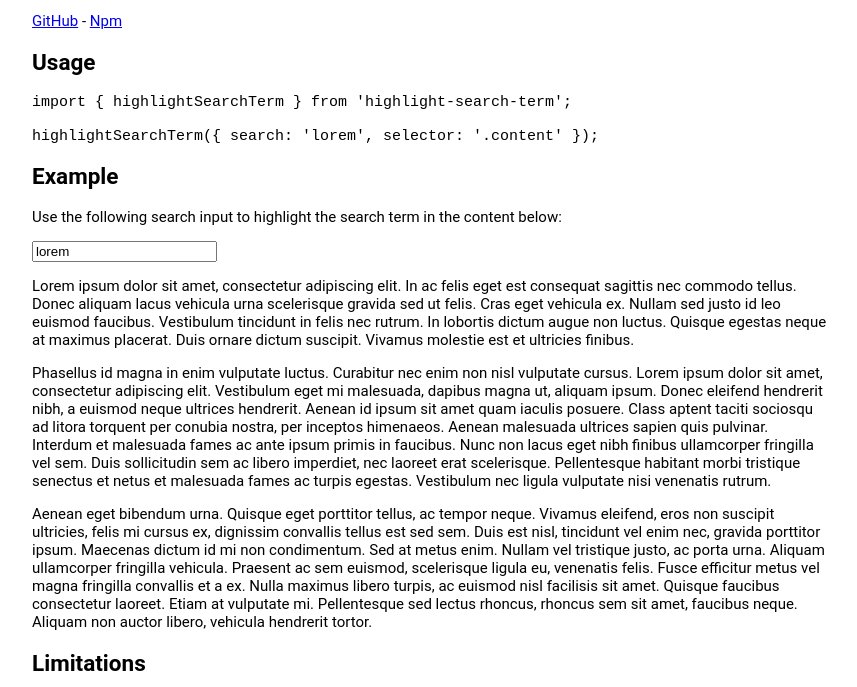
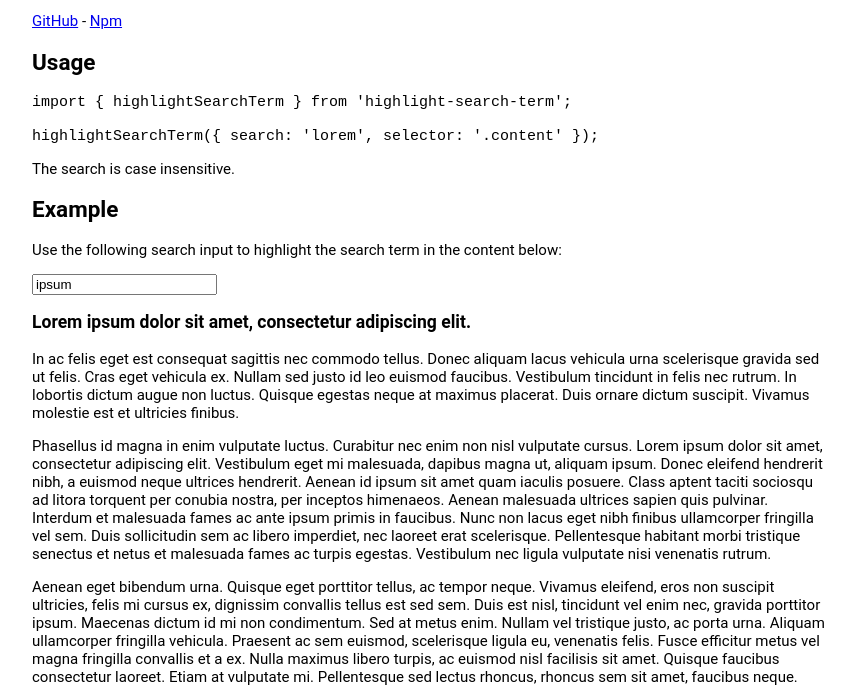
Before and after one commit to marmelab/highlight-search-term, a website: page demo/index.html in a window 1280 px wide. Shown: the part 116-803 px from the top of the page, without its empty margins (208-1065 px from the left). Drawn offline with Linux system fonts and the light colour scheme; a script that the page names is missing.

Commit message:
Code cleanup

```diff
--- a/demo/index.html
+++ b/demo/index.html
@@ -35,23 +35,24 @@
 
 highlightSearchTerm({ search: 'lorem', selector: '.content' });
 </code></pre>
+      <p>The search is case insensitive.</p>
       <h2>Example</h2>
       <p>
         Use the following search input to highlight the search term in the
         content below:
       </p>
       <div>
-        <input type="text" id="search" value="lorem" />
+        <input type="text" id="search" value="ipsum" />
       </div>
       <div class="content">
+        <h3>Lorem ipsum dolor sit amet, consectetur adipiscing elit.</h3>
         <p>
-          Lorem ipsum dolor sit amet, consectetur adipiscing elit. In ac felis
-          eget est consequat sagittis nec commodo tellus. Donec aliquam lacus
-          vehicula urna scelerisque gravida sed ut felis. Cras eget vehicula ex.
-          Nullam sed justo id leo euismod faucibus. Vestibulum tincidunt in
-          felis nec rutrum. In lobortis dictum augue non luctus. Quisque egestas
-          neque at maximus placerat. Duis ornare dictum suscipit. Vivamus
-          molestie est et ultricies finibus.
+          In ac felis eget est consequat sagittis nec commodo tellus. Donec
+          aliquam lacus vehicula urna scelerisque gravida sed ut felis. Cras
+          eget vehicula ex. Nullam sed justo id leo euismod faucibus. Vestibulum
+          tincidunt in felis nec rutrum. In lobortis dictum augue non luctus.
+          Quisque egestas neque at maximus placerat. Duis ornare dictum
+          suscipit. Vivamus molestie est et ultricies finibus.
         </p>
 
         <p>
--- a/src/index.js
+++ b/src/index.js
@@ -19,12 +19,13 @@ const highlightSearchTerm = ({
 
   if (!CSS.highlights) return; // disable feature on Firefox as it does not support CSS Custom Highlight API
 
-  // @ts-ignore
+  // remove previous highlight
   CSS.highlights.delete(customHighlightName);
   if (!search) {
     // nothing to highlight
     return;
   }
+  // find all text nodes containing the search term
   const ranges = [];
   const elements = document.querySelectorAll(selector);
   Array.from(elements).map((element) => {
@@ -35,9 +36,8 @@ const highlightSearchTerm = ({
     });
   });
   if (ranges.length === 0) return;
-  const highlight = new Highlight(...ranges); // eslint-disable-line no-undef
   // create a CSS highlight that can be styled with the ::highlight(search) pseudo-element
-  // @ts-ignore
+  const highlight = new Highlight(...ranges);
   CSS.highlights.set(customHighlightName, highlight);
 };
 
```
